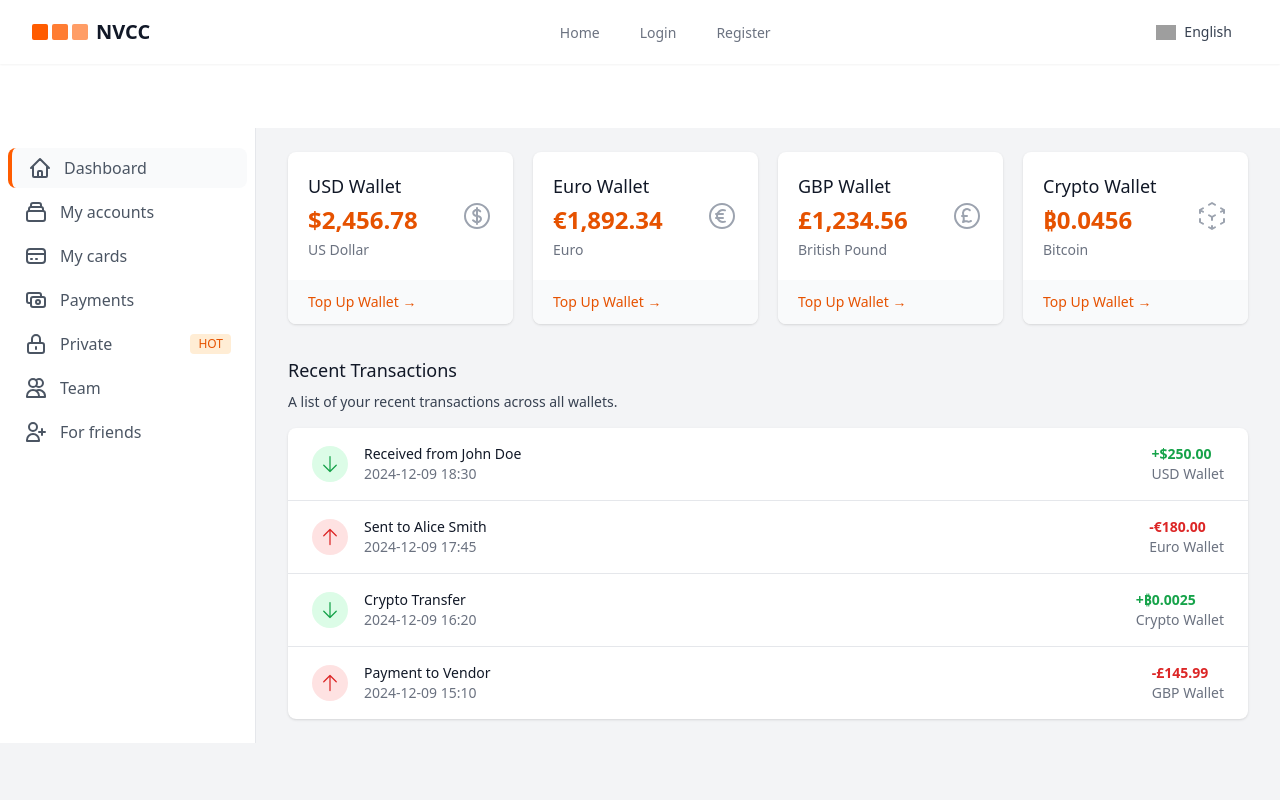
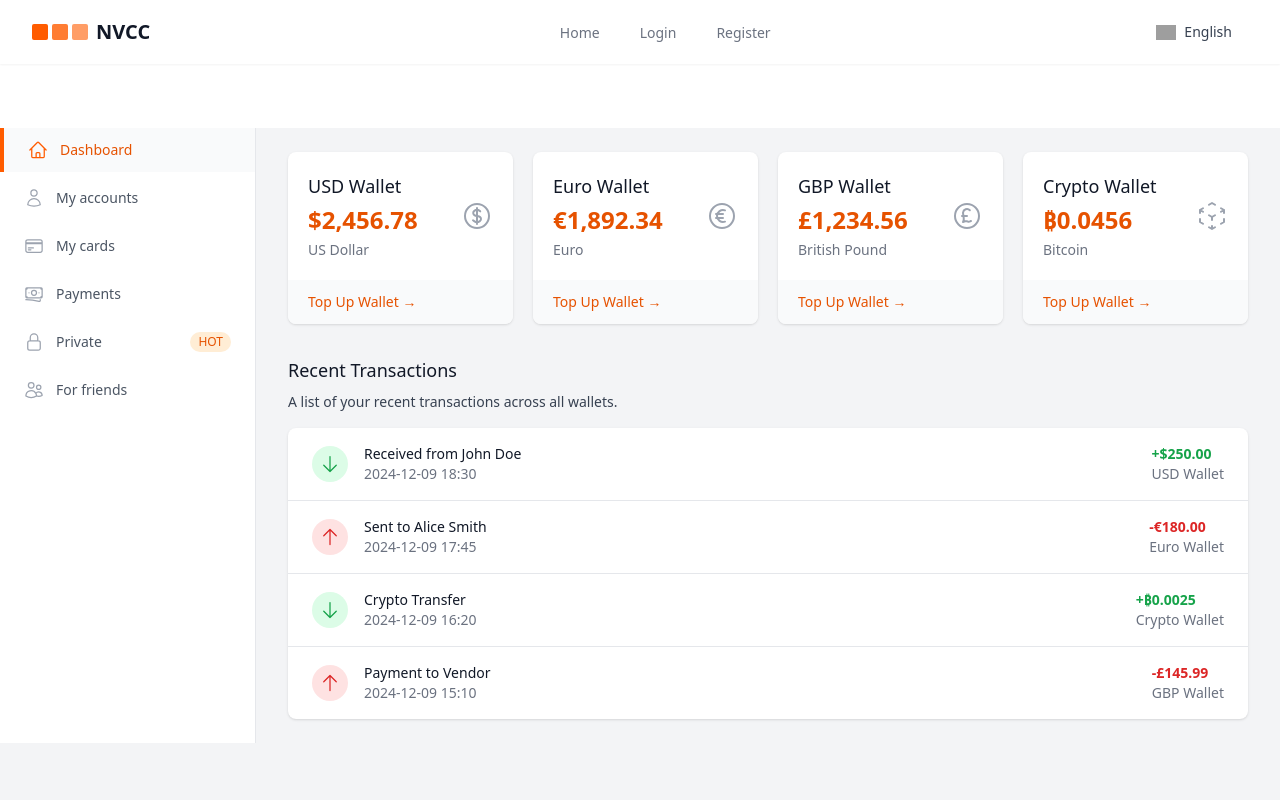
Before and after one commit to armanmishra1000/nvcc, a Vue app: page /cards in a window 1280 px wide. Both pictures are taken after typing "name@example.com", "Sample123" into the empty fields and a click on the button "Sign in". Shown: the top 800 px of the page. Built offline with nearby package versions, Linux system fonts and the light colour scheme; grey boxes are pictures that could not be loaded.

Commit message:
feat: Implement card management with mock data and error handling
- Add cardService with mock API implementation
- Enhance UserCards component with loading states
- Add error handling and user feedback
- Implement card operations (add, freeze, transactions)
- Configure environment variables

```diff
--- a/src/components/AppSidebar.vue
+++ b/src/components/AppSidebar.vue
@@ -1,61 +1,76 @@
 <template>
-  <div class="flex flex-col h-full bg-white border-r border-gray-200">
-    <nav class="mt-5 px-2">
-      <router-link to="/dashboard" class="group flex items-center px-4 py-2 text-gray-600 hover:bg-gray-50 rounded-lg" :class="{ 'bg-gray-50 border-l-4 border-orange-500': $route.path === '/dashboard' }">
-        <svg class="mr-3 h-6 w-6" fill="none" viewBox="0 0 24 24" stroke="currentColor">
-          <path stroke-linecap="round" stroke-linejoin="round" stroke-width="2" d="M3 12l2-2m0 0l7-7 7 7M5 10v10a1 1 0 001 1h3m10-11l2 2m-2-2v10a1 1 0 01-1 1h-3m-6 0a1 1 0 001-1v-4a1 1 0 011-1h2a1 1 0 011 1v4a1 1 0 001 1m-6 0h6" />
-        </svg>
-        Dashboard
-      </router-link>
-
-      <router-link to="/accounts" class="mt-1 group flex items-center px-4 py-2 text-gray-600 hover:bg-gray-50 rounded-lg" :class="{ 'bg-gray-50 border-l-4 border-orange-500': $route.path === '/accounts' }">
-        <svg class="mr-3 h-6 w-6" fill="none" viewBox="0 0 24 24" stroke="currentColor">
-          <path stroke-linecap="round" stroke-linejoin="round" stroke-width="2" d="M19 11H5m14 0a2 2 0 012 2v6a2 2 0 01-2 2H5a2 2 0 01-2-2v-6a2 2 0 012-2m14 0V9a2 2 0 00-2-2M5 11V9a2 2 0 012-2m0 0V5a2 2 0 012-2h6a2 2 0 012 2v2M7 7h10" />
-        </svg>
-        My accounts
-      </router-link>
-
-      <router-link to="/cards" class="mt-1 group flex items-center px-4 py-2 text-gray-600 hover:bg-gray-50 rounded-lg" :class="{ 'bg-gray-50 border-l-4 border-orange-500': $route.path === '/cards' }">
-        <svg class="mr-3 h-6 w-6" fill="none" viewBox="0 0 24 24" stroke="currentColor">
-          <path stroke-linecap="round" stroke-linejoin="round" stroke-width="2" d="M3 10h18M7 15h1m4 0h1m-7 4h12a3 3 0 003-3V8a3 3 0 00-3-3H6a3 3 0 00-3 3v8a3 3 0 003 3z" />
-        </svg>
-        My cards
-      </router-link>
-
-      <router-link to="/payments" class="mt-1 group flex items-center px-4 py-2 text-gray-600 hover:bg-gray-50 rounded-lg" :class="{ 'bg-gray-50 border-l-4 border-orange-500': $route.path === '/payments' }">
-        <svg class="mr-3 h-6 w-6" fill="none" viewBox="0 0 24 24" stroke="currentColor">
-          <path stroke-linecap="round" stroke-linejoin="round" stroke-width="2" d="M17 9V7a2 2 0 00-2-2H5a2 2 0 00-2 2v6a2 2 0 002 2h2m2 4h10a2 2 0 002-2v-6a2 2 0 00-2-2H9a2 2 0 00-2 2v6a2 2 0 002 2zm7-5a2 2 0 11-4 0 2 2 0 014 0z" />
-        </svg>
-        Payments
-      </router-link>
-
-      <router-link to="/private" class="mt-1 group flex items-center px-4 py-2 text-gray-600 hover:bg-gray-50 rounded-lg" :class="{ 'bg-gray-50 border-l-4 border-orange-500': $route.path === '/private' }">
-        <svg class="mr-3 h-6 w-6" fill="none" viewBox="0 0 24 24" stroke="currentColor">
-          <path stroke-linecap="round" stroke-linejoin="round" stroke-width="2" d="M12 15v2m-6 4h12a2 2 0 002-2v-6a2 2 0 00-2-2H6a2 2 0 00-2 2v6a2 2 0 002 2zm10-10V7a4 4 0 00-8 0v4h8z" />
-        </svg>
-        Private
-        <span class="ml-auto inline-block px-2 py-0.5 text-xs font-medium bg-orange-100 text-orange-600 rounded">HOT</span>
-      </router-link>
-
-      <router-link to="/team" class="mt-1 group flex items-center px-4 py-2 text-gray-600 hover:bg-gray-50 rounded-lg" :class="{ 'bg-gray-50 border-l-4 border-orange-500': $route.path === '/team' }">
-        <svg class="mr-3 h-6 w-6" fill="none" viewBox="0 0 24 24" stroke="currentColor">
-          <path stroke-linecap="round" stroke-linejoin="round" stroke-width="2" d="M12 4.354a4 4 0 110 5.292M15 21H3v-1a6 6 0 0112 0v1zm0 0h6v-1a6 6 0 00-9-5.197M13 7a4 4 0 11-8 0 4 4 0 018 0z" />
-        </svg>
-        Team
-      </router-link>
-
-      <router-link to="/friends" class="mt-1 group flex items-center px-4 py-2 text-gray-600 hover:bg-gray-50 rounded-lg" :class="{ 'bg-gray-50 border-l-4 border-orange-500': $route.path === '/friends' }">
-        <svg class="mr-3 h-6 w-6" fill="none" viewBox="0 0 24 24" stroke="currentColor">
-          <path stroke-linecap="round" stroke-linejoin="round" stroke-width="2" d="M18 9v3m0 0v3m0-3h3m-3 0h-3m-2-5a4 4 0 11-8 0 4 4 0 018 0zM3 20a6 6 0 0112 0v1H3v-1z" />
-        </svg>
-        For friends
-      </router-link>
-    </nav>
-  </div>
+  <nav class="flex flex-col h-full bg-white border-r border-gray-200">
+    <div class="flex flex-col flex-grow">
+      <!-- Navigation Links -->
+      <div class="space-y-1">
+        <router-link
+          v-for="item in navigation"
+          :key="item.name"
+          :to="item.href"
+          :class="[
+            $route.path === item.href
+              ? 'bg-gray-50 text-orange-600 border-l-4 border-orange-500'
+              : 'text-gray-600 hover:bg-gray-50 hover:text-gray-900',
+            'group flex items-center px-6 py-3 text-sm font-medium'
+          ]"
+        >
+          <component
+            :is="item.icon"
+            :class="[
+              $route.path === item.href ? 'text-orange-500' : 'text-gray-400 group-hover:text-gray-500',
+              'h-5 w-5 mr-3'
+            ]"
+            aria-hidden="true"
+          />
+          {{ item.name }}
+          <span
+            v-if="item.badge"
+            :class="[
+              'ml-auto inline-block py-0.5 px-2 text-xs rounded-full',
+              item.badge === 'HOT' ? 'bg-orange-100 text-orange-600' : ''
+            ]"
+          >
+            {{ item.badge }}
+          </span>
+        </router-link>
+      </div>
+    </div>
+  </nav>
 </template>
 
 <script>
+import {
+  HomeIcon,
+  UserIcon,
+  CreditCardIcon,
+  BanknotesIcon,
+  LockClosedIcon,
+  UsersIcon
+} from '@heroicons/vue/24/outline'
+
 export default {
-  name: 'AppSidebar'
+  name: 'AppSidebar',
+  components: {
+    HomeIcon,
+    UserIcon,
+    CreditCardIcon,
+    BanknotesIcon,
+    LockClosedIcon,
+    UsersIcon
+  },
+  setup() {
+    const navigation = [
+      { name: 'Dashboard', href: '/dashboard', icon: HomeIcon },
+      { name: 'My accounts', href: '/accounts', icon: UserIcon },
+      { name: 'My cards', href: '/cards', icon: CreditCardIcon },
+      { name: 'Payments', href: '/payments', icon: BanknotesIcon },
+      { name: 'Private', href: '/private', icon: LockClosedIcon, badge: 'HOT' },
+      { name: 'For friends', href: '/friends', icon: UsersIcon }
+    ]
+
+    return {
+      navigation
+    }
+  }
 }
 </script>
--- /dev/null
+++ b/src/services/cardService.js
@@ -0,0 +1,126 @@
+// Mock API endpoints for card management
+const API_BASE_URL = process.env.VUE_APP_API_BASE_URL || 'http://localhost:3000'
+
+// Mock data
+const mockCards = [
+  {
+    id: 1,
+    type: 'Credit Card',
+    bank: 'Universal Bank',
+    network: 'visa',
+    lastFour: '4567',
+    cardHolder: 'JOHN DOE',
+    expiry: '12/25',
+    frozen: false,
+    design: 'bg-gradient-to-r from-purple-500 to-pink-500',
+    transactions: [
+      {
+        id: 1,
+        merchant: 'Amazon',
+        amount: '299.99',
+        type: 'debit',
+        date: '2024-12-09'
+      },
+      {
+        id: 2,
+        merchant: 'Refund - Nike',
+        amount: '89.99',
+        type: 'credit',
+        date: '2024-12-08'
+      }
+    ]
+  },
+  {
+    id: 2,
+    type: 'Debit Card',
+    bank: 'City Bank',
+    network: 'mastercard',
+    lastFour: '8901',
+    cardHolder: 'JOHN DOE',
+    expiry: '09/26',
+    frozen: true,
+    design: 'bg-gradient-to-r from-blue-500 to-cyan-500',
+    transactions: [
+      {
+        id: 1,
+        merchant: 'Starbucks',
+        amount: '5.99',
+        type: 'debit',
+        date: '2024-12-09'
+      },
+      {
+        id: 2,
+        merchant: 'Target',
+        amount: '156.78',
+        type: 'debit',
+        date: '2024-12-07'
+      }
+    ]
+  }
+]
+
+export const cardService = {
+  // Get all cards for the current user
+  async getAllCards() {
+    // Simulate API delay
+    await new Promise(resolve => setTimeout(resolve, 1000))
+    return [...mockCards]
+  },
+
+  // Add a new card
+  async addCard(cardData) {
+    // Simulate API delay
+    await new Promise(resolve => setTimeout(resolve, 1000))
+
+    const newCard = {
+      id: mockCards.length + 1,
+      type: 'Credit Card',
+      bank: 'Universal Bank',
+      network: 'visa',
+      lastFour: cardData.number.slice(-4),
+      cardHolder: cardData.cardHolder,
+      expiry: cardData.expiry,
+      frozen: false,
+      design: 'bg-gradient-to-r from-green-500 to-teal-500',
+      transactions: []
+    }
+
+    mockCards.push(newCard)
+    return newCard
+  },
+
+  // Update card status (freeze/unfreeze)
+  async updateCardStatus(cardId, status) {
+    // Simulate API delay
+    await new Promise(resolve => setTimeout(resolve, 1000))
+
+    const card = mockCards.find(c => c.id === cardId)
+    if (card) {
+      card.frozen = status
+    }
+    return card
+  },
+
+  // Get card transactions
+  async getCardTransactions(cardId) {
+    // Simulate API delay
+    await new Promise(resolve => setTimeout(resolve, 1000))
+
+    const card = mockCards.find(c => c.id === cardId)
+    return card ? card.transactions : []
+  },
+
+  // Delete a card
+  async deleteCard(cardId) {
+    // Simulate API delay
+    await new Promise(resolve => setTimeout(resolve, 1000))
+
+    const index = mockCards.findIndex(c => c.id === cardId)
+    if (index !== -1) {
+      mockCards.splice(index, 1)
+    }
+    return { success: true }
+  }
+}
+
+export default cardService
--- a/src/views/UserCards.vue
+++ b/src/views/UserCards.vue
@@ -1,8 +1,54 @@
 <template>
   <div class="min-h-screen bg-gray-100">
+    <div class="flex">
+      <!-- Sidebar -->
+      <div class="w-64 flex-shrink-0">
+        <AppSidebar />
+      </div>
+
+      <!-- Main Content -->
+      <div class="flex-1">
         <div class="max-w-7xl mx-auto px-4 sm:px-6 lg:px-8 py-8">
           <div class="flex justify-between items-center">
             <h1 class="text-2xl font-semibold text-gray-900">My Cards</h1>
+            <button
+              @click="openNewCardModal"
+              class="inline-flex items-center px-4 py-2 border border-transparent rounded-md shadow-sm text-sm font-medium text-white bg-orange-600 hover:bg-orange-700 focus:outline-none focus:ring-2 focus:ring-offset-2 focus:ring-orange-500"
+              :disabled="loading"
+            >
+              <PlusIcon class="h-5 w-5 mr-2" />
+              Add New Card
+            </button>
+          </div>
+
+          <!-- Error Alert -->
+          <div v-if="error" class="mt-4 p-4 bg-red-50 border border-red-200 rounded-md">
+            <div class="flex">
+              <div class="flex-shrink-0">
+                <svg class="h-5 w-5 text-red-400" xmlns="http://www.w3.org/2000/svg" viewBox="0 0 20 20" fill="currentColor">
+                  <path fill-rule="evenodd" d="M10 18a8 8 0 100-16 8 8 0 000 16zM8.707 7.293a1 1 0 00-1.414 1.414L8.586 10l-1.293 1.293a1 1 0 101.414 1.414L10 11.414l1.293 1.293a1 1 0 001.414-1.414L11.414 10l1.293-1.293a1 1 0 00-1.414-1.414L10 8.586 8.707 7.293z" clip-rule="evenodd" />
+                </svg>
+              </div>
+              <div class="ml-3">
+                <p class="text-sm text-red-700">{{ error }}</p>
+              </div>
+            </div>
+          </div>
+
+          <!-- Loading State -->
+          <div v-if="loading" class="mt-8 flex justify-center">
+            <svg class="animate-spin h-8 w-8 text-orange-600" xmlns="http://www.w3.org/2000/svg" fill="none" viewBox="0 0 24 24">
+              <circle class="opacity-25" cx="12" cy="12" r="10" stroke="currentColor" stroke-width="4"></circle>
+              <path class="opacity-75" fill="currentColor" d="M4 12a8 8 0 018-8V0C5.373 0 0 5.373 0 12h4zm2 5.291A7.962 7.962 0 014 12H0c0 3.042 1.135 5.824 3 7.938l3-2.647z"></path>
+            </svg>
+          </div>
+
+          <!-- No Cards State -->
+          <div v-else-if="!cards.length" class="mt-8 text-center">
+            <CreditCardIcon class="mx-auto h-12 w-12 text-gray-400" />
+            <h3 class="mt-2 text-sm font-medium text-gray-900">No cards</h3>
+            <p class="mt-1 text-sm text-gray-500">Get started by adding a new card.</p>
+            <div class="mt-6">
               <button
                 @click="openNewCardModal"
                 class="inline-flex items-center px-4 py-2 border border-transparent rounded-md shadow-sm text-sm font-medium text-white bg-orange-600 hover:bg-orange-700 focus:outline-none focus:ring-2 focus:ring-offset-2 focus:ring-orange-500"
@@ -11,9 +57,10 @@
                 Add New Card
               </button>
             </div>
+          </div>
 
           <!-- Cards Grid -->
-      <div class="mt-8 grid grid-cols-1 gap-6 sm:grid-cols-2 lg:grid-cols-3">
+          <div v-else class="mt-8 grid grid-cols-1 gap-6 sm:grid-cols-2 lg:grid-cols-3">
             <div v-for="card in cards" :key="card.id" class="bg-white rounded-lg shadow-md overflow-hidden">
               <div class="p-6 space-y-6">
                 <!-- Card Design -->
@@ -103,6 +150,8 @@
             </div>
           </div>
         </div>
+      </div>
+    </div>
 
     <!-- New Card Modal -->
     <TransitionRoot appear :show="isNewCardModalOpen" as="template">
@@ -186,8 +235,16 @@
                     <button
                       type="submit"
                       class="px-4 py-2 text-sm font-medium text-white bg-orange-600 hover:bg-orange-700 focus:outline-none focus:ring-2 focus:ring-offset-2 focus:ring-orange-500 rounded-md"
+                      :disabled="loading"
                     >
-                      Add Card
+                      <span v-if="loading" class="flex items-center">
+                        <svg class="animate-spin -ml-1 mr-2 h-4 w-4 text-white" xmlns="http://www.w3.org/2000/svg" fill="none" viewBox="0 0 24 24">
+                          <circle class="opacity-25" cx="12" cy="12" r="10" stroke="currentColor" stroke-width="4"></circle>
+                          <path class="opacity-75" fill="currentColor" d="M4 12a8 8 0 018-8V0C5.373 0 0 5.373 0 12h4zm2 5.291A7.962 7.962 0 014 12H0c0 3.042 1.135 5.824 3 7.938l3-2.647z"></path>
+                        </svg>
+                        Adding...
+                      </span>
+                      <span v-else>Add Card</span>
                     </button>
                   </div>
                 </form>
@@ -201,7 +258,7 @@
 </template>
 
 <script>
-import { ref } from 'vue'
+import { ref, onMounted } from 'vue'
 import { Dialog, DialogPanel, DialogTitle, TransitionChild, TransitionRoot } from '@headlessui/vue'
 import {
   PlusIcon,
@@ -212,6 +269,8 @@ import {
   ArrowDownIcon,
   CreditCardIcon
 } from '@heroicons/vue/24/outline'
+import AppSidebar from '@/components/AppSidebar.vue'
+import { cardService } from '@/services/cardService'
 
 export default {
   name: 'UserCards',
@@ -227,66 +286,11 @@ export default {
     EllipsisHorizontalIcon,
     ArrowUpIcon,
     ArrowDownIcon,
-    CreditCardIcon
+    CreditCardIcon,
+    AppSidebar
   },
   setup() {
-    const cards = ref([
-      {
-        id: 1,
-        type: 'Credit Card',
-        bank: 'Universal Bank',
-        network: 'visa',
-        lastFour: '4567',
-        cardHolder: 'JOHN DOE',
-        expiry: '12/25',
-        frozen: false,
-        design: 'bg-gradient-to-r from-purple-500 to-pink-500',
-        transactions: [
-          {
-            id: 1,
-            merchant: 'Amazon',
-            amount: '299.99',
-            type: 'debit',
-            date: '2024-12-09'
-          },
-          {
-            id: 2,
-            merchant: 'Refund - Nike',
-            amount: '89.99',
-            type: 'credit',
-            date: '2024-12-08'
-          }
-        ]
-      },
-      {
-        id: 2,
-        type: 'Debit Card',
-        bank: 'City Bank',
-        network: 'mastercard',
-        lastFour: '8901',
-        cardHolder: 'JOHN DOE',
-        expiry: '09/26',
-        frozen: true,
-        design: 'bg-gradient-to-r from-blue-500 to-cyan-500',
-        transactions: [
-          {
-            id: 1,
-            merchant: 'Starbucks',
-            amount: '5.99',
-            type: 'debit',
-            date: '2024-12-09'
-          },
-          {
-            id: 2,
-            merchant: 'Target',
-            amount: '156.78',
-            type: 'debit',
-            date: '2024-12-07'
-          }
-        ]
-      }
-    ])
-
+    const cards = ref([])
     const isNewCardModalOpen = ref(false)
     const expandedCard = ref(null)
     const newCard = ref({
@@ -294,6 +298,22 @@ export default {
       expiry: '',
       cvv: '',
       cardHolder: ''
+    })
+    const loading = ref(false)
+    const error = ref(null)
+
+    // Fetch cards on component mount
+    onMounted(async () => {
+      try {
+        loading.value = true
+        const fetchedCards = await cardService.getAllCards()
+        cards.value = fetchedCards
+      } catch (err) {
+        error.value = 'Failed to load cards. Please try again later.'
+        console.error('Error loading cards:', err)
+      } finally {
+        loading.value = false
+      }
     })
 
     const openNewCardModal = () => {
@@ -310,17 +330,59 @@ export default {
       }
     }
 
-    const addNewCard = () => {
-      // Add validation and card creation logic here
+    const addNewCard = async () => {
+      try {
+        loading.value = true
+        const cardData = {
+          number: newCard.value.number.replace(/\s/g, ''),
+          expiry: newCard.value.expiry,
+          cvv: newCard.value.cvv,
+          cardHolder: newCard.value.cardHolder.toUpperCase()
+        }
+        const addedCard = await cardService.addCard(cardData)
+        cards.value.push(addedCard)
         closeNewCardModal()
+      } catch (err) {
+        error.value = 'Failed to add card. Please try again.'
+        console.error('Error adding card:', err)
+      } finally {
+        loading.value = false
+      }
     }
 
-    const toggleFreeze = (card) => {
+    const toggleFreeze = async (card) => {
+      try {
+        loading.value = true
+        await cardService.updateCardStatus(card.id, !card.frozen)
         card.frozen = !card.frozen
+      } catch (err) {
+        error.value = 'Failed to update card status. Please try again.'
+        console.error('Error updating card status:', err)
+      } finally {
+        loading.value = false
+      }
     }
 
-    const viewTransactions = (cardId) => {
-      expandedCard.value = expandedCard.value === cardId ? null : cardId
+    const viewTransactions = async (cardId) => {
+      if (expandedCard.value === cardId) {
+        expandedCard.value = null
+        return
+      }
+
+      try {
+        loading.value = true
+        const transactions = await cardService.getCardTransactions(cardId)
+        const cardIndex = cards.value.findIndex(c => c.id === cardId)
+        if (cardIndex !== -1) {
+          cards.value[cardIndex].transactions = transactions
+        }
+        expandedCard.value = cardId
+      } catch (err) {
+        error.value = 'Failed to load transactions. Please try again.'
+        console.error('Error loading transactions:', err)
+      } finally {
+        loading.value = false
+      }
     }
 
     const showCardDetails = (card) => {
@@ -337,6 +399,8 @@ export default {
       isNewCardModalOpen,
       expandedCard,
       newCard,
+      loading,
+      error,
       openNewCardModal,
       closeNewCardModal,
       addNewCard,
```
Also changed, not shown: 2 other files (tests, documents, lock files or other folders). Lines whose indentation alone changed are shown as unchanged.
